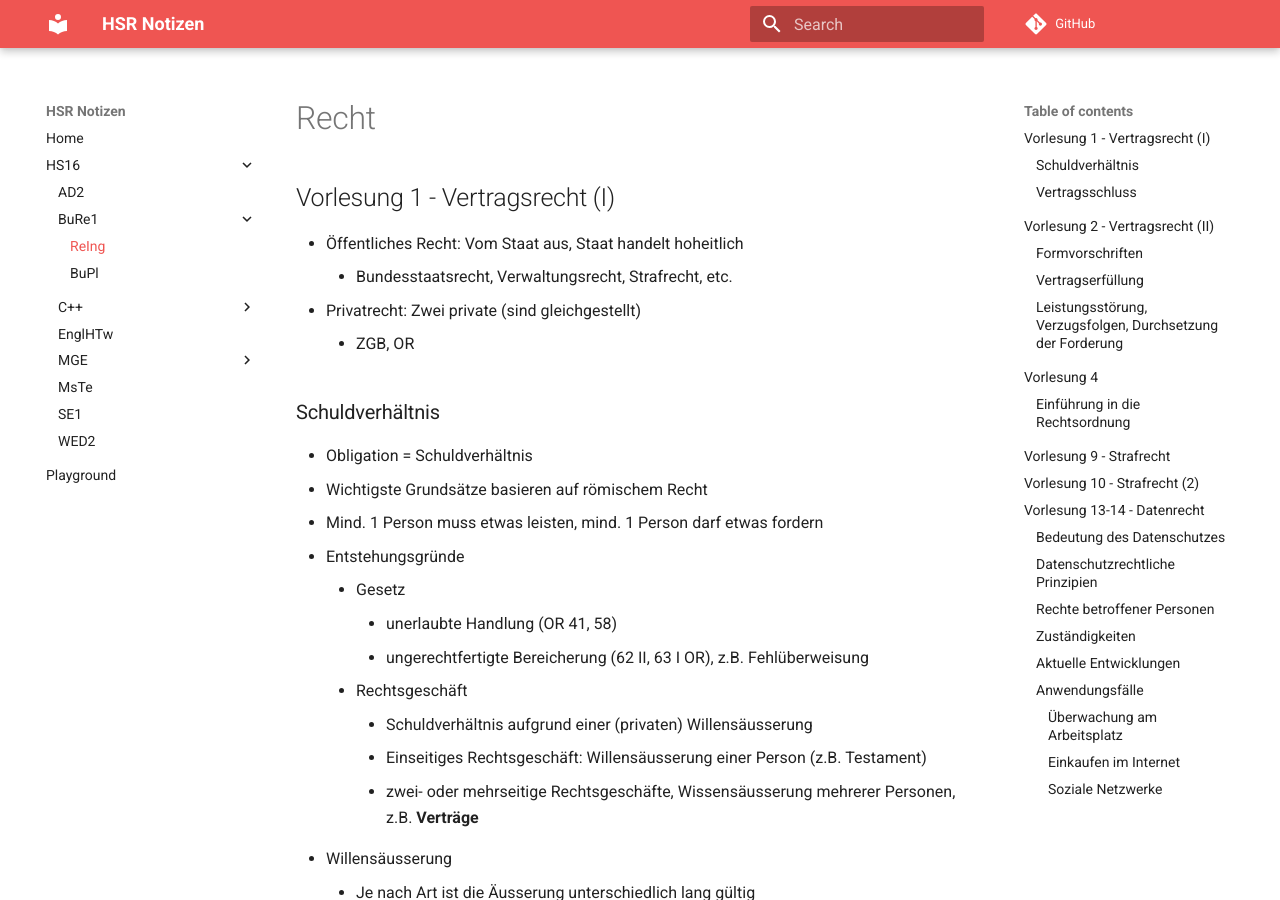
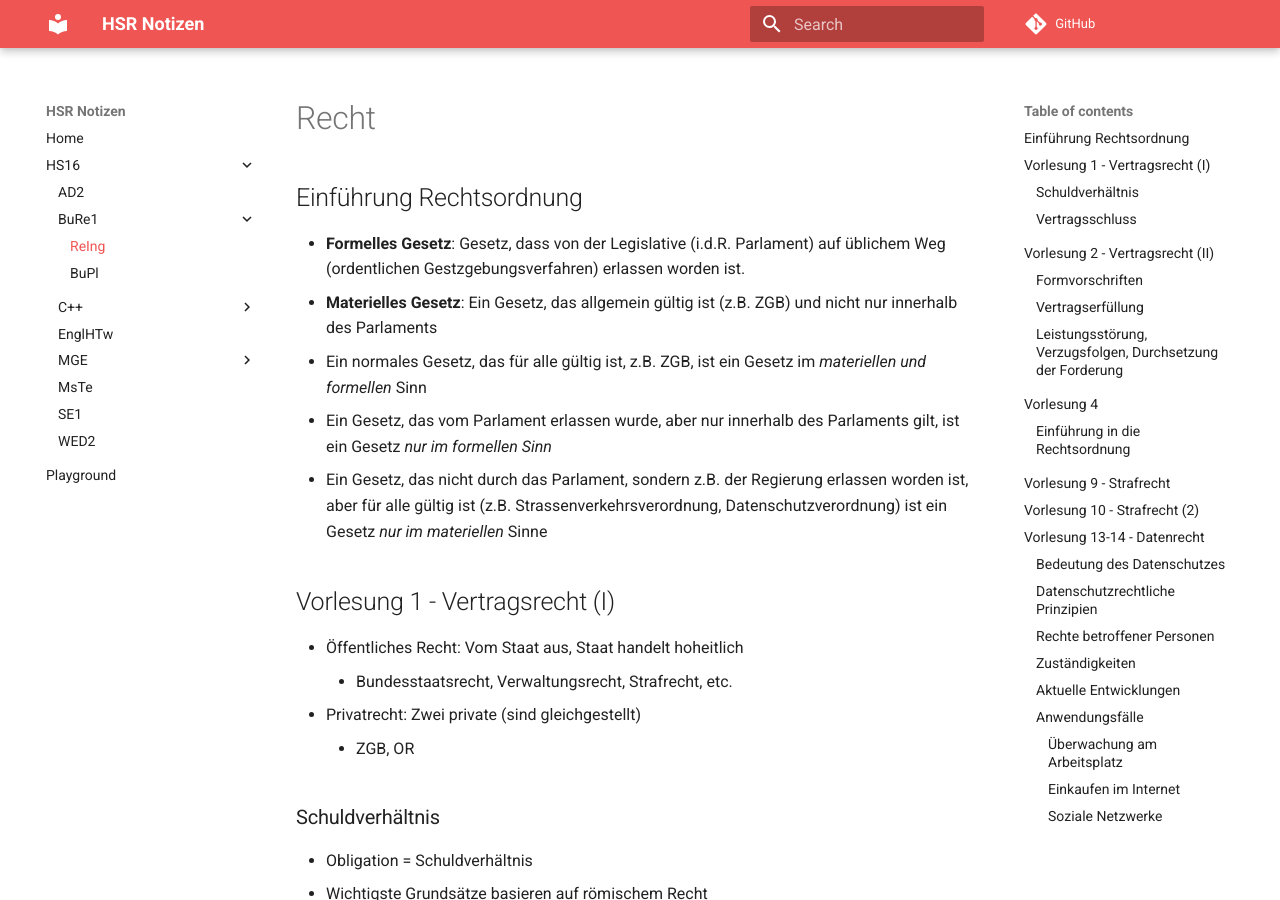
Before and after one commit to Excape/hsr-docs-hs16, an MkDocs documentation site: the page built from docs/hs16/reing.md, in a window 1280 px wide and 900 px high. Built offline with MkDocs 1.6.1 and Material for MkDocs 9.7.7, drawn with Linux system fonts in a browser that asks for light colours; comment, search, counter and statistics services are not loaded; old or Windows-style settings are respelled for this version of MkDocs.

Commit message:
end of semester hs16

```diff
--- a/docs/hs16/reing.md
+++ b/docs/hs16/reing.md
@@ -1,4 +1,10 @@
 # Recht
+## Einführung Rechtsordnung
+- **Formelles Gesetz**: Gesetz, dass von der Legislative (i.d.R. Parlament) auf üblichem Weg (ordentlichen Gestzgebungsverfahren) erlassen worden ist.
+- **Materielles Gesetz**: Ein Gesetz, das allgemein gültig ist (z.B. ZGB) und nicht nur innerhalb des Parlaments
+- Ein normales Gesetz, das für alle gültig ist, z.B. ZGB, ist ein Gesetz im *materiellen und formellen* Sinn
+- Ein Gesetz, das vom Parlament erlassen wurde, aber nur innerhalb des Parlaments gilt, ist ein Gesetz *nur im formellen Sinn*
+- Ein Gesetz, das nicht durch das Parlament, sondern z.B. der Regierung erlassen worden ist, aber für alle gültig ist (z.B. Strassenverkehrsverordnung, Datenschutzverordnung) ist ein Gesetz *nur im materiellen* Sinne
 ## Vorlesung 1 - Vertragsrecht (I)
 - Öffentliches Recht: Vom Staat aus, Staat handelt hoheitlich
     - Bundesstaatsrecht, Verwaltungsrecht, Strafrecht, etc.
@@ -155,6 +161,7 @@
 ---
 ## Vorlesung 13-14 - Datenrecht
 ### Bedeutung des Datenschutzes
+
 !!! info
     **Datenschutz**: Schutz der Persönlichkeit und der Grundrechte der Person, über die Daten bearbeitet werden
 
--- a/docs/mj-helper.js
+++ /dev/null
@@ -1,4 +0,0 @@
-MathJax.Hub.Config({
-  jax: ["input/TeX", "output/SVG"],
-  extensions: ["MathEvents.js"]
-});
```
